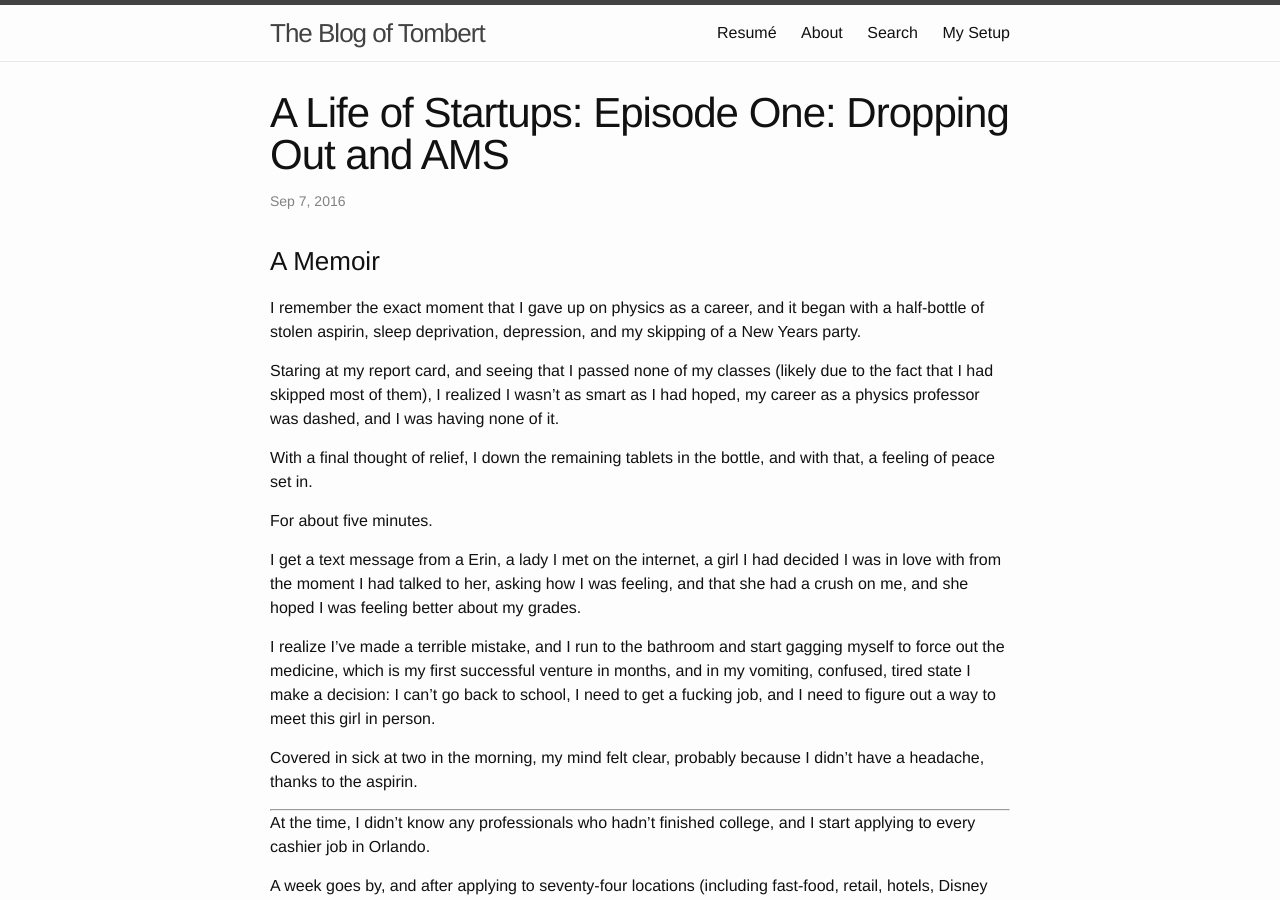
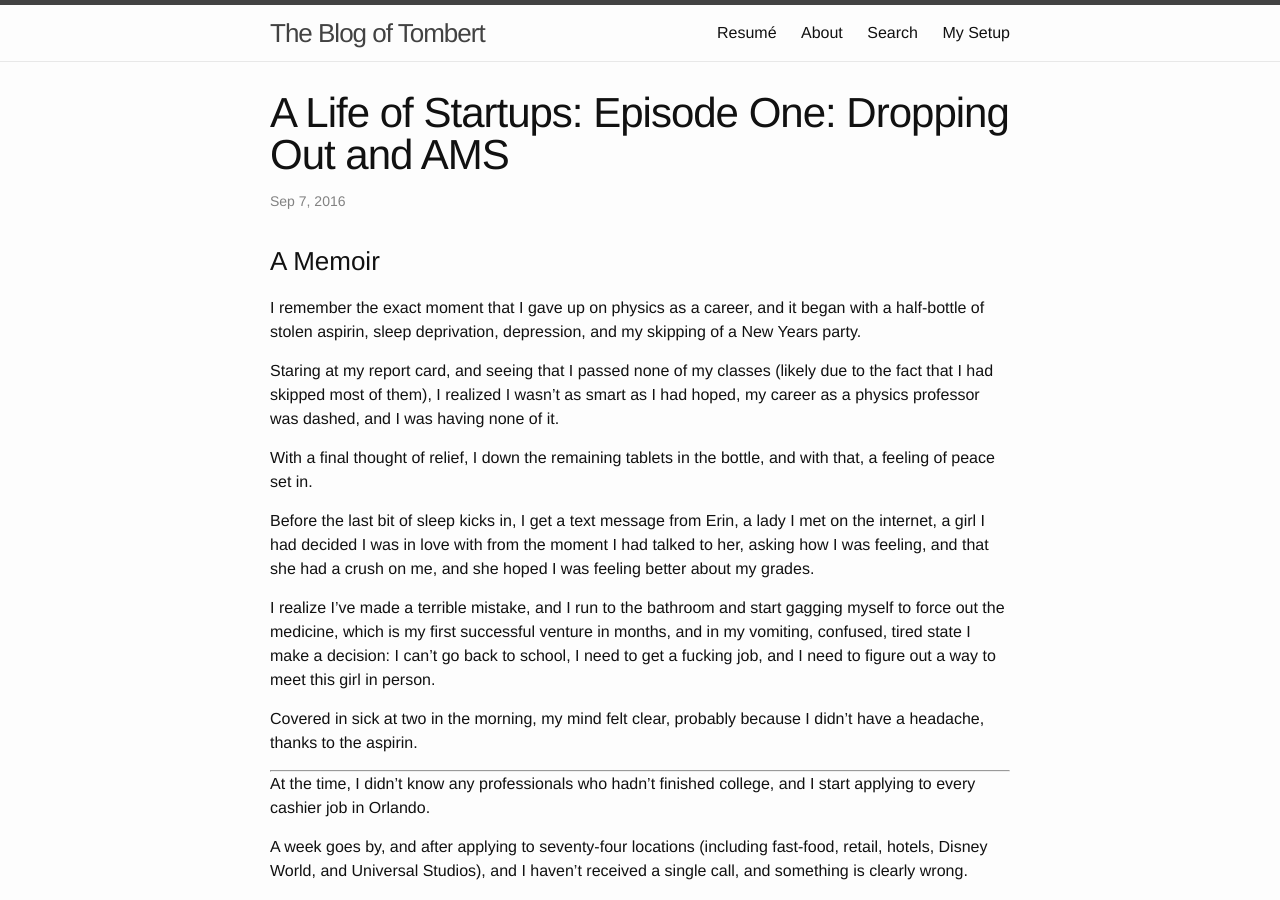
Before and after one commit to Tombert/tombert.github.io2, a Jekyll site: the page built from _posts/2016-09-07-startup-chronicles.markdown, in a window 1280 px wide and 900 px high. Built offline with Jekyll 4.4.1, drawn with Linux system fonts in a browser that asks for light colours; nearby versions of some CDN libraries; comment, search, counter and statistics services are not loaded.

Commit message:
Fix typo.

```diff
--- a/_posts/2016-09-07-startup-chronicles.markdown
+++ b/_posts/2016-09-07-startup-chronicles.markdown
@@ -14,9 +14,7 @@ Staring at my report card, and seeing that I passed none of my classes (likely d
 With a final thought of relief, I down the remaining tablets in the bottle, and with that, a feeling of peace set in.
 
 
-For about five minutes.
-
-I get a text message from a Erin, a lady I met on the internet, a girl I had decided I was in love with from the moment I had talked to her, asking how I was feeling, and that she had a crush on me, and she hoped I was feeling better about my grades.
+Before the last bit of sleep kicks in, I get a text message from Erin, a lady I met on the internet, a girl I had decided I was in love with from the moment I had talked to her, asking how I was feeling, and that she had a crush on me, and she hoped I was feeling better about my grades.
 
 I realize I've made a terrible mistake, and I run to the bathroom and start gagging myself to force out the medicine, which is my first successful venture in months, and in my vomiting, confused, tired state I make a decision: I can't go back to school, I need to get a fucking job, and I need to figure out a way to meet this girl in person.
 
```
